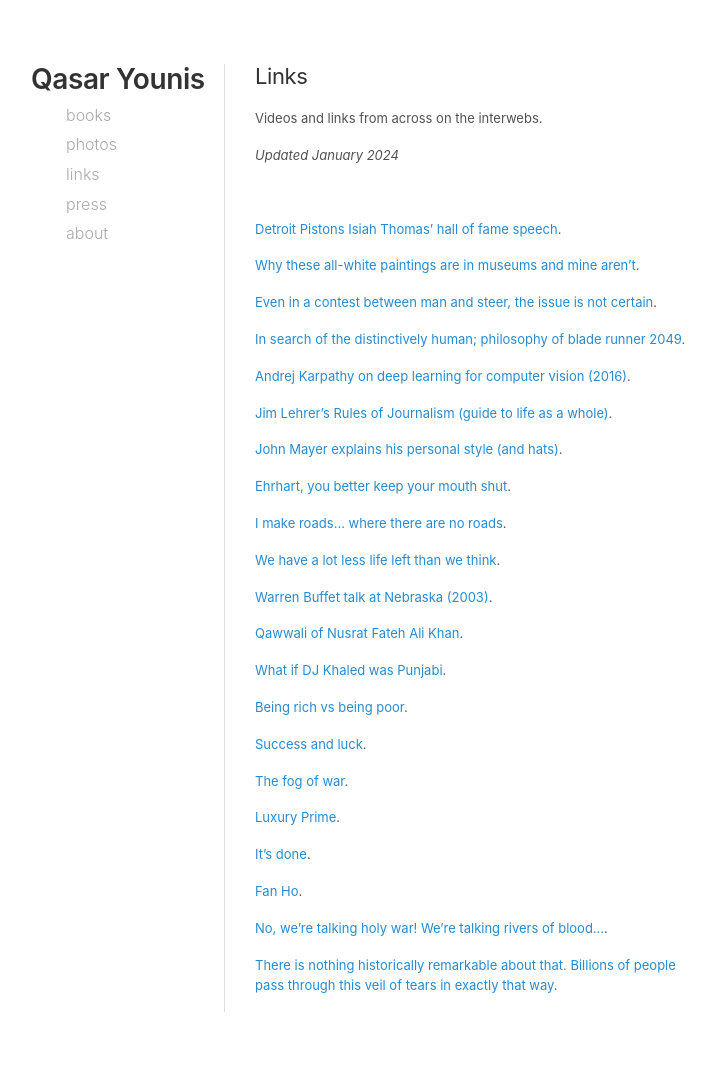
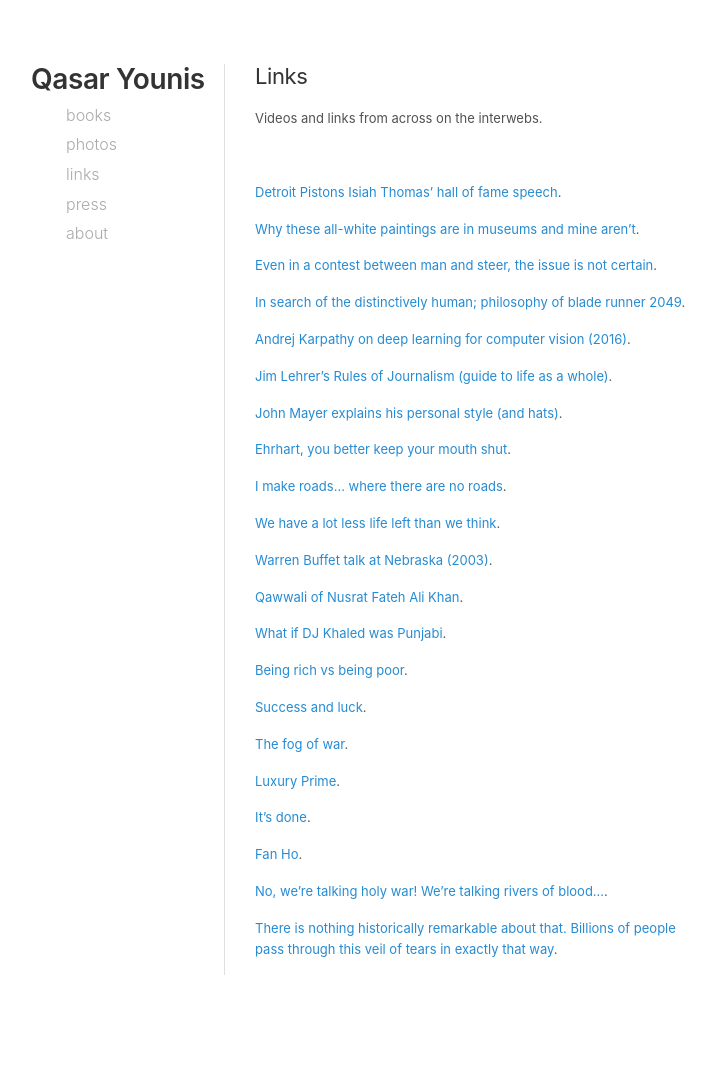
Before and after one commit to qasar/qasar.github.io, a Jekyll site: the page built from links.md, in a window 1280 px wide. Shown: the whole page, without its empty margins (35-751 px from the left). Built offline with Jekyll 4.4.1, drawn with Linux system fonts in a browser that asks for light colours; after the commit the page ends 1039 px from its top, so only the background shows below that.

Commit message:
Update links.md

```diff
--- a/links.md
+++ b/links.md
@@ -4,8 +4,6 @@ permalink: /links/
 ---
 
 Videos and links from across on the interwebs.
-
-<i>Updated January 2024</i>
 
 
 <p>&nbsp;</p>
```
